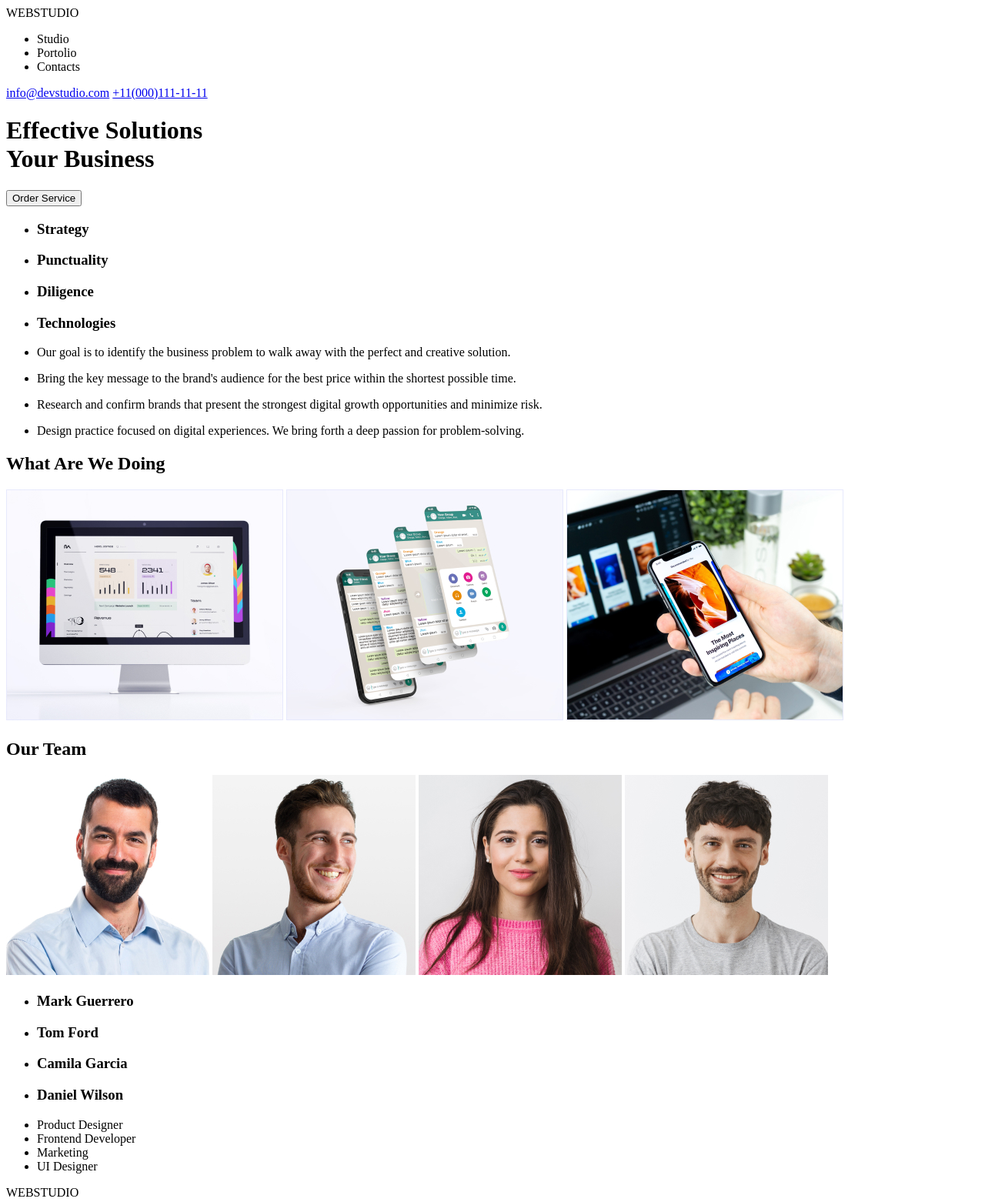
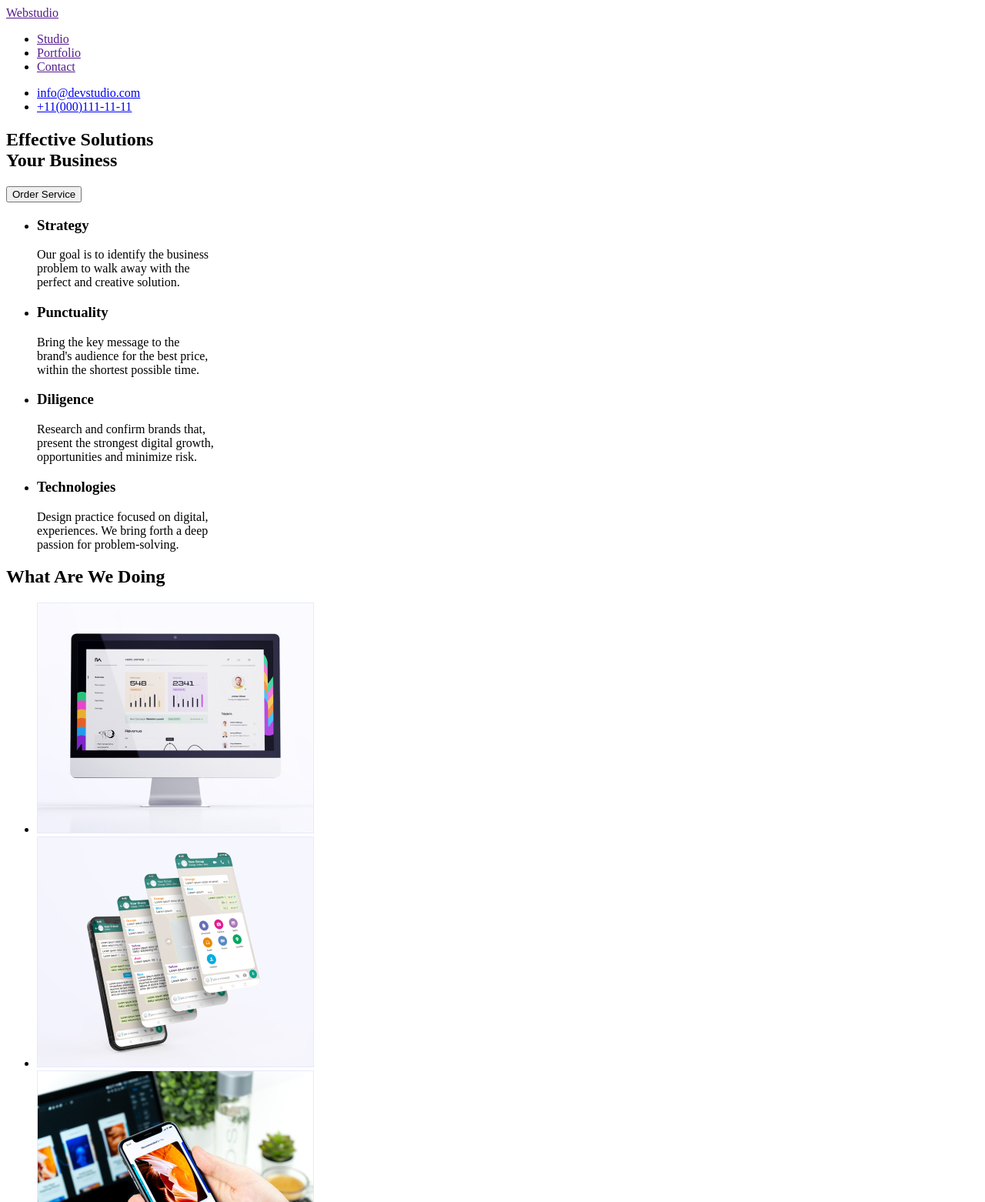
Before and after one commit to RSIAPNO78/goit-markup-hw-01, a plain HTML site: page index.html in a window 1280 px wide. Shown: the top 1562 px of the page at 77% size. Drawn offline with Linux system fonts and the light colour scheme.

Commit message:
Update final index.html

```diff
--- a/index.html
+++ b/index.html
@@ -8,111 +8,95 @@
 
 <body>
     <header>
-        <div class="label">
-        <div class="webstudio">WEBSTUDIO</div>
-        </div>
+        <a href="">Webstudio</a>
         <nav>
            <ul>
-            <li>Studio</li>
-            <li>Portolio</li>
-            <li>Contacts</li>
+            <li><a href="">Studio</a></li>
+            <li><a href="">Portfolio</a></li>
+            <li><a href="">Contact</a></li>
            </ul>
         </nav>
+        <ul>
+           <li><a href="mailto:info@devstudio.com">info@devstudio.com</a></li>
+           <li><a href="tel:+11(000)111-11-11">+11(000)111-11-11</a></li>
+        </ul>
 
-        <a href="mailto:info@devstudio.com">info@devstudio.com</a>
-        <a href="tel:+11(000)111-11-11">+11(000)111-11-11</a>
-
-        <h1>Effective Solutions<br> Your Business</h1>
-
-        <div class="label">
-        <button class="button">Order Service</button>
-        </div>
     </header>
     <main>
-        <div class="label">
+        <section class="hero">
+            <h1>Effective Solutions<br> Your Business</h1>
+            <button class="button">Order Service</button>
+        </section>
+
+        <section class="features">
             <ul>
                 <li>
                     <h3>Strategy</h3>
+                    <p>Our goal is to identify the business<br /> problem to walk away with the<br /> perfect and creative solution.
+                    </p>
                 </li>
                 <li>
                     <h3>Punctuality</h3>
+                    <p>Bring the key message to the<br /> brand's audience for the best price,<br /> within the shortest possible
+                        time.</p>
                 </li>
                 <li>
                     <h3>Diligence</h3>
+                    <p>Research and confirm brands that,<br/> present the strongest digital growth,<br/> opportunities and
+                        minimize risk.
+                    </p>
                 </li>
                 <li>
                     <h3>Technologies</h3>
+                    <p>Design practice focused on digital,<br /> experiences. We bring forth a deep<br /> passion for
+                        problem-solving.</p>
                 </li>
             </ul>
+        </section>
+
+        <section class="what-are-we-doing">
+            <h2>What Are We Doing</h2>
+        </section>
+
+        <section class="image">
             <ul>
-                <li>
-                    <p>Our goal is to identify the business problem to walk away with the perfect and creative solution.</p>
-                </li>
-                <li>
-                    <p>Bring the key message to the brand's audience for the best price within the shortest possible time.</p>
-                </li>
-                <li>
-                    <p>Research and confirm brands that present the strongest digital growth opportunities and minimize risk.
-                    </p>
-                </li>
-                <li>
-                    <p>Design practice focused on digital experiences. We bring forth a deep passion for problem-solving.</p>
-                </li>
+                <li><img class="rectangle" src="./images/img1(2).jpg" alt="computer-screen" width="360"></li>
+                <li><img class="rectangle" src="./images/img2.jpg" alt="cellular-phone" width="360"></li>
+                <li><img class="rectangle" src="./images/img3.jpg" alt="man-with-laptop-presenting-something" width="360"></li>
             </ul>
-            <div class="label">
-                <div class="what-are-we-doing">
-                    <h2>What Are We Doing</h2>
-                </div>
-            </div>
-        </div>
-        <div class="image">
-            <img class="rectangle" src="./img1(2).jpg" alt="computer-screen" width="360">
-            <img class="rectangle" src="./img2.jpg" alt="cellular-phone" width="360">
-            <img class="rectangle" src="./img3.jpg" alt="man-with-laptop-presenting-something" width="360">
-        </div>
-        <div class="label">
-            <div class="our-team">
+
+        </section>
+        <section class="our-team">
                 <h2>Our Team</h2>
-            </div>
-        </div>
+        </section>
 
-        <div class="image">
-            <img class="img" src="./img.jpg" alt="man-with-laptop-presenting-something" width="264">
-            <img class="img" src="./img(1).jpg" alt="the-frontend-developer" width="264">
-            <img class="img" src="./img(2).jpg" alt="young-beautiful-woman-pink-warm-sw" width="264">
-            <img class="img" src="./img(3).jpg" alt="confident-handsome-guy-posing-again" width="264">
-        </div>
+        <section class="image">
+            <ul>
+                <li><img class="img" src="./images/img.jpg" alt="man-with-laptop-presenting-something" width="264">
+                <h3>Mark Guerrero</h3>
+                <div>Product Designer</div></li>
+                <li><img class="img" src="./images/img(1).jpg" alt="the-frontend-developer" width="264">
+                <h3>Tom Ford</h3>
+                <div>Frontend Developer</div></li>
+                <li><img class="img" src="./images/img(2).jpg" alt="young-beautiful-woman-pink-warm-sw" width="264">
+                <h3>Camila Garcia</h3>
+                <div>Marketing</div></li>
+                <li><img class="img" src="./images/img(3).jpg" alt="confident-handsome-guy-posing-again" width="264">
+                <h3>Daniel Wilson</h3>
+                <div>UI Designer</div></li>
+            </ul>
+        </section>
 
-        <div class="label">
-            <ul class="name">
-                <li>
-                    <h3>Mark Guerrero</h3>
-                </li>
-                <li>
-                    <h3>Tom Ford</h3>
-                </li>
-                <li>
-                    <h3>Camila Garcia</h3>
-                </li>
-                <li>
-                    <h3>Daniel Wilson</h3>
-                </li>
-            </ul>
-            <ul class="job description">
-                <li class="text-wrapper">Product Designer</li>
-                <li class="text-wrapper">Frontend Developer</li>
-                <li class="text-wrapper">Marketing</li>
-                <li class="text-wrapper">UI Designer</li>
-            </ul>
-        </div>
     </main>
-        <div>WEBSTUDIO</div>
+    </body>
+    <footer>
+        <a href="">Webstudio</a>
         <p>
-            Increase the flow of customers and sales for your business with digital marketing & growth solutions.
+            Increase the flow of customers and<br/> sales for your business with digital<br/> marketing & growth solutions.
         </p>
+    </footer>
 
 
 
-</body>
 
 </html>
```
Also changed, not shown: images/img(1).jpg (renamed from img(1).jpg), images/img(2).jpg (renamed from img(2).jpg), images/img(3).jpg (renamed from img(3).jpg), images/img.jpg (renamed from img.jpg), images/img1(2).jpg (renamed from img1(2).jpg), images/img2.jpg (renamed from img2.jpg), images/img3.jpg (renamed from img3.jpg), 1 other file.
